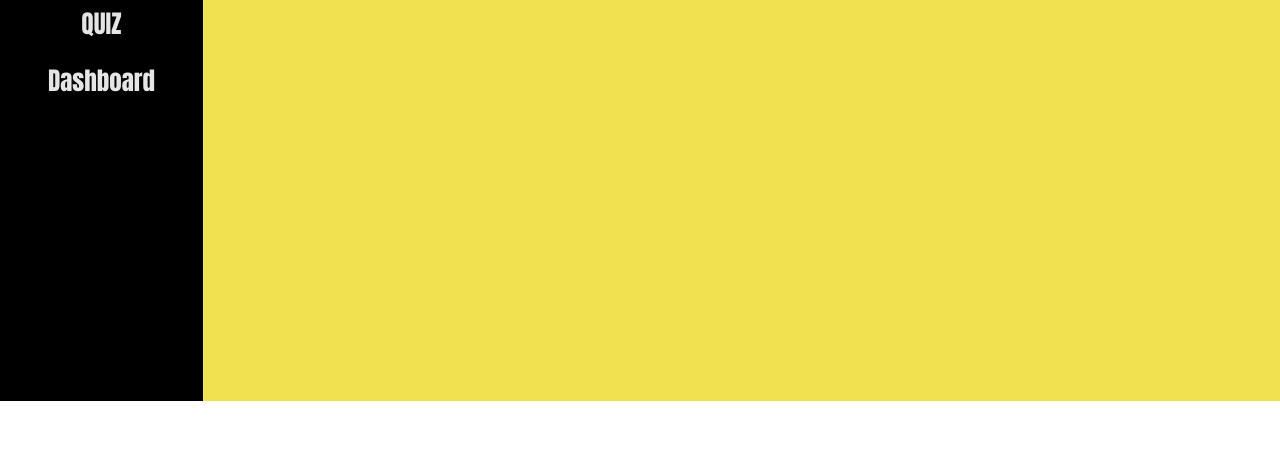
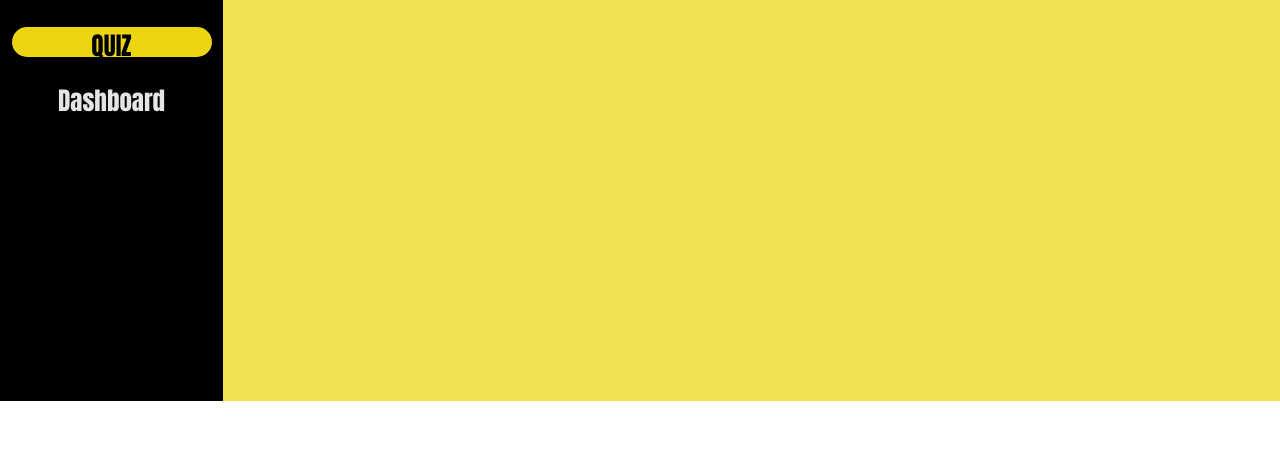
Before and after one commit to guilhermesanttiago/Projeto_Individual-SPTech, a website: page site/public/dashboard.html in a window 1280 px wide. Shown: the part 338-800 px from the top of the page. Drawn offline with Linux system fonts and the light colour scheme; a web font is replaced by a local one.

Commit message:
Finalizei o botão quiz

```diff
--- a/site/public/css/style.css
+++ b/site/public/css/style.css
@@ -1569,21 +1569,32 @@
 }
 
 .quiz_edicao{
+    border-radius: 50px;
+    font-weight: 600;
+    font-size: 25px;
+    color: #000000;
+    background-color: #ECD614;
+    width: 200px;
+    height: 30px;
+    align-self: center;
+    cursor: pointer;
+    font-family: Impact, Haettenschweiler, 'Arial Narrow Bold', sans-serif;
+}
+
+.quiz_edicao:hover{
+    background-color: #10520A;
+    transition: 1s;
+   width: 112%;
+
+}
+
+
+.button_dashboard{
     text-decoration: none;
     font-size: 25px;
     color: #e5e5e5;
     border-radius: 20px;
     padding-bottom: 20px;
     font-family: Impact, Haettenschweiler, 'Arial Narrow Bold', sans-serif;
-}
-
-
-
-.button_dashboard{
-    text-decoration: none;
-    font-size: 25px;
-    color: #e5e5e5;
-    border-radius: 20px;
-    padding-bottom: 20px;
-    font-family: Impact, Haettenschweiler, 'Arial Narrow Bold', sans-serif;
-}
+    padding-top: 25px;
+}
--- a/site/public/dashboard.html
+++ b/site/public/dashboard.html
@@ -15,7 +15,7 @@
         </div>
 
         <div class="direcao_button">
-            <a href="" class="quiz_edicao">QUIZ</a>
+            <button class="quiz_edicao">QUIZ</button>
             <a href="" class="button_dashboard">Dashboard</a>
         </div>
 
```
